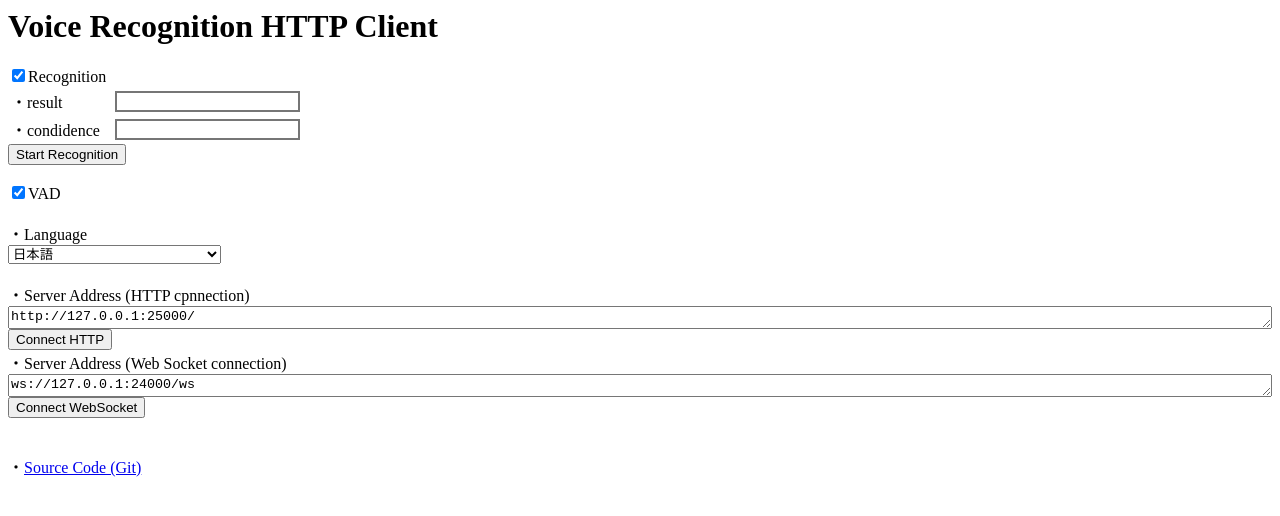
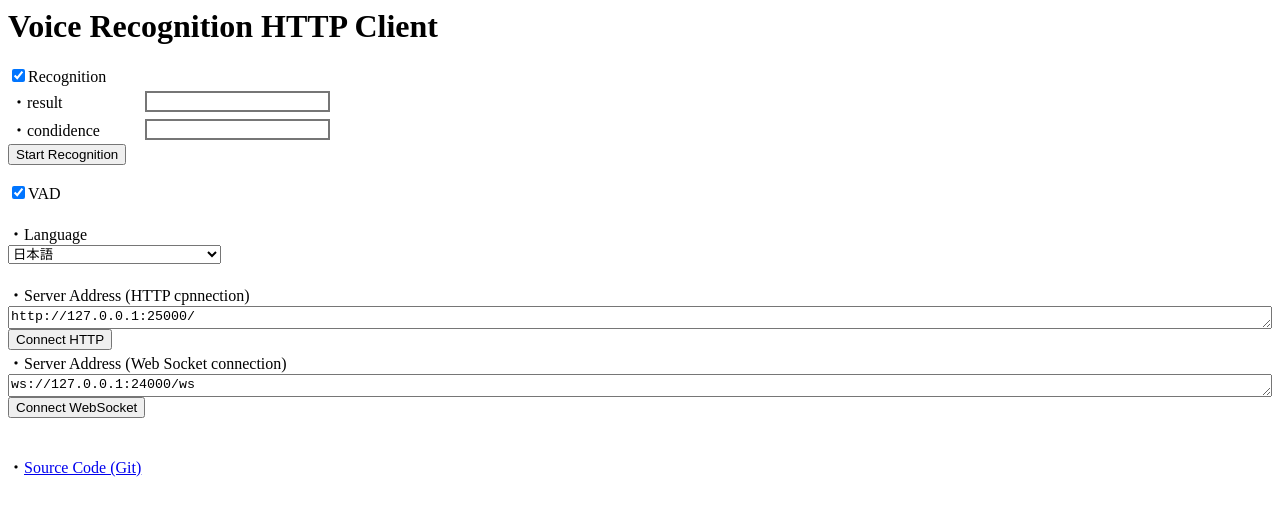
Before and after one commit to m-ryo/m-ryo.github.io, a plain HTML site: page index.html in a window 1280 px wide. Drawn offline with nearby package versions, Linux system fonts and the light colour scheme; a script that the page names is missing.

Commit message:
width edit

```diff
--- a/index.html
+++ b/index.html
@@ -22,7 +22,7 @@
 
     <table>
         <tr>
-            <td width="100">・result</td>
+            <td width="130">・result</td>
             <td><input type="text" class="solid" readOnly id="result_text"></input></td>
         </tr>
         <tr>
```
